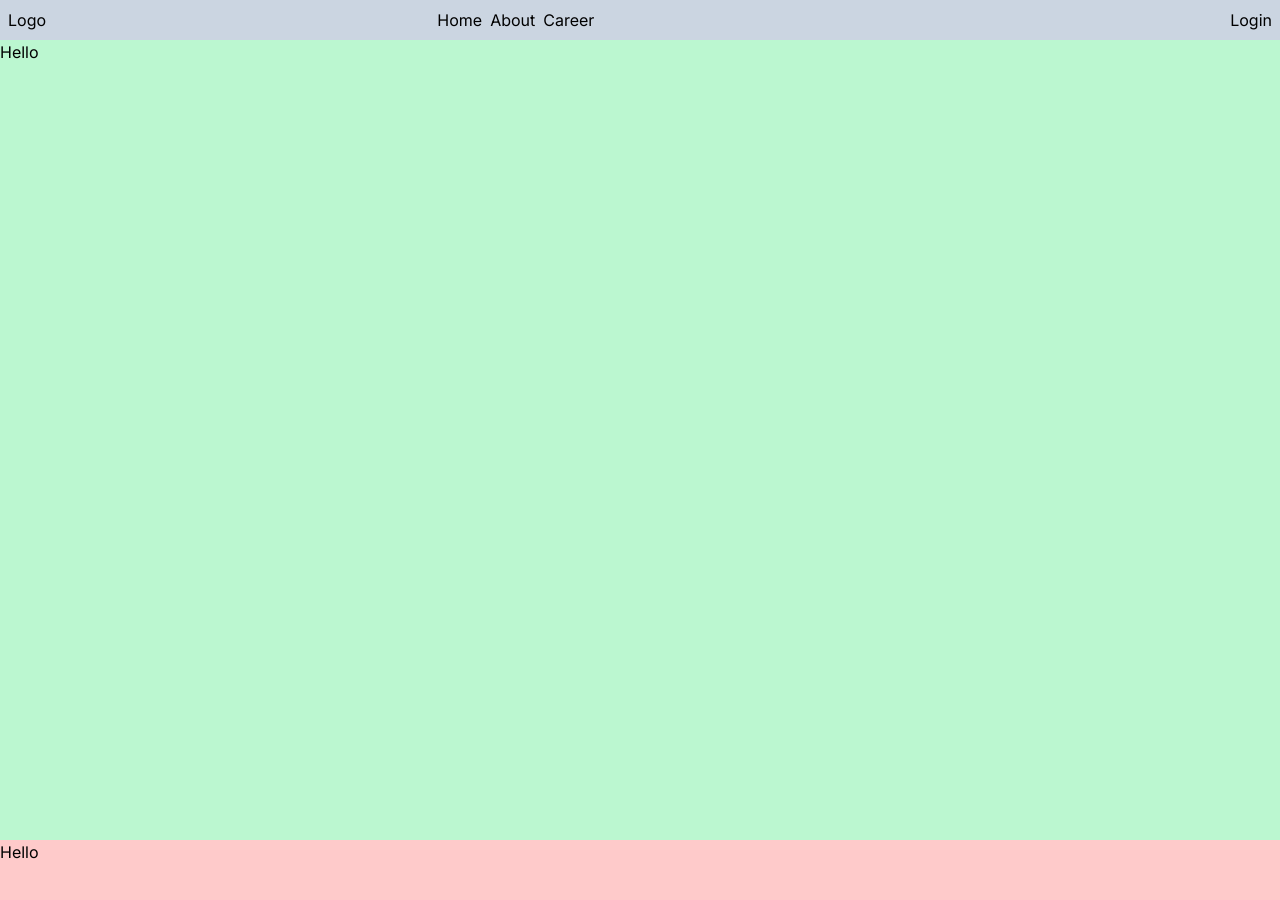
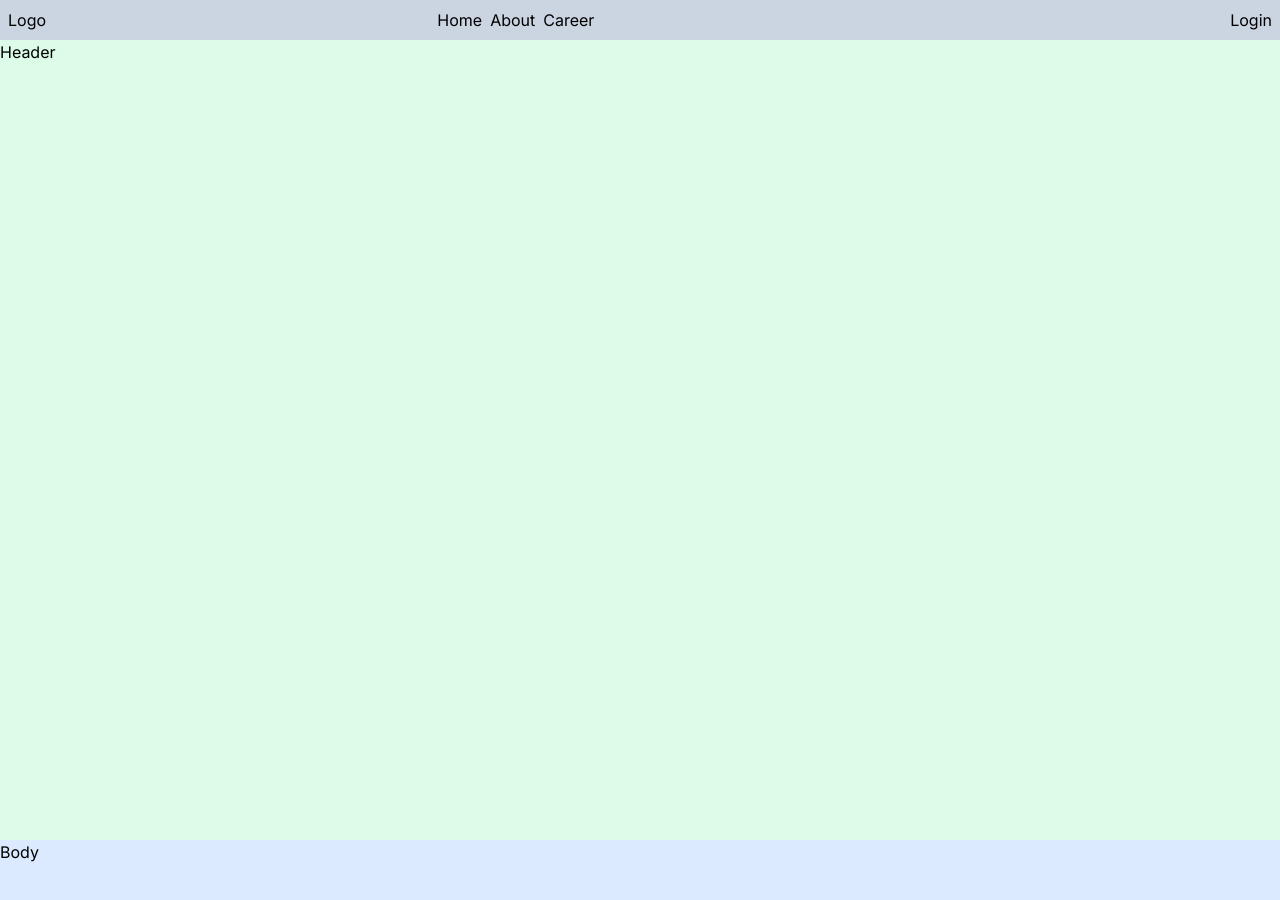
Before and after one commit to iqbalya25/Simple-Navbar-Responsive, a Next.js app: page / in a window 1280 px wide. Shown: the top 900 px of the page. Built offline with nearby package versions, Linux system fonts and the light colour scheme.

Commit message:
improve sticky navbar and structure foldering

```diff
--- /dev/null
+++ b/app/(home)/page.tsx
@@ -0,0 +1,14 @@
+import React from "react";
+import Navbar from "../components/Navbar";
+
+const Home = () => {
+  return (
+    <div>
+      <Navbar />
+      <div className="bg-green-100 w-full h-[100vh]">Header</div>
+      <div className="bg-blue-100 w-full h-[100vh]">Body</div>
+    </div>
+  );
+};
+
+export default Home;
--- a/app/about/page.tsx
+++ b/app/about/page.tsx
@@ -1,6 +1,7 @@
 "use client";
 import axios from "axios";
 import React, { useEffect, useState } from "react";
+import Navbar from "../components/Navbar";
 
 interface DataProps {
   name: {
@@ -32,6 +33,7 @@ const About = () => {
 
   return (
     <div>
+      <Navbar />
       <div className="bg-green-200 w-full h-[100vh]">
         {user && (
           <div>
--- a/app/page.tsx
+++ b/app/components/Navbar.tsx
@@ -2,7 +2,7 @@
 import Link from "next/link";
 import React, { useEffect, useState } from "react";
 
-const Home = () => {
+const Navbar = () => {
   const [isShow, setIsShow] = useState(false);
   const [navBg, setNavBg] = useState("bg-slate-300");
 
@@ -27,15 +27,16 @@ const Home = () => {
   }, []);
 
   return (
-    <>
+    <div className={`sticky top-0 z-50 ${navBg}`}>
       {!isShow && (
-        <div
-          className={`hidden md:grid grid-cols-3 justify-between p-2 ${navBg} sticky top-0 z-50`}
-        >
+        <div>
+          <div className={`hidden md:grid grid-cols-3 justify-between p-2 `}>
             <div>Logo</div>
             <div>
               <ul className="flex flex-row gap-2 px-2">
-              <li>Home</li>
+                <li>
+                  <Link href="/">Home</Link>
+                </li>
                 <li>
                   <Link href="/about">About</Link>
                 </li>
@@ -43,6 +44,7 @@ const Home = () => {
               </ul>
             </div>
             <div className="text-right">Login</div>
+          </div>
         </div>
       )}
 
@@ -60,7 +62,9 @@ const Home = () => {
           </button>
           <div>
             <ul className="flex flex-col gap-2 px-2">
-              <li>Home</li>
+              <li>
+                <Link href="/">Home</Link>
+              </li>
               <li>
                 <Link href="/about">About</Link>
               </li>
@@ -69,13 +73,8 @@ const Home = () => {
           </div>
         </div>
       )}
-
-      <div>
-        <div className="bg-green-200 w-full h-[100vh]">Hello</div>
-        <div className="bg-red-200 w-full h-[100vh]">Hello</div>
     </div>
-    </>
   );
 };
 
-export default Home;
+export default Navbar;
```
Lines whose indentation alone changed are shown as unchanged.
